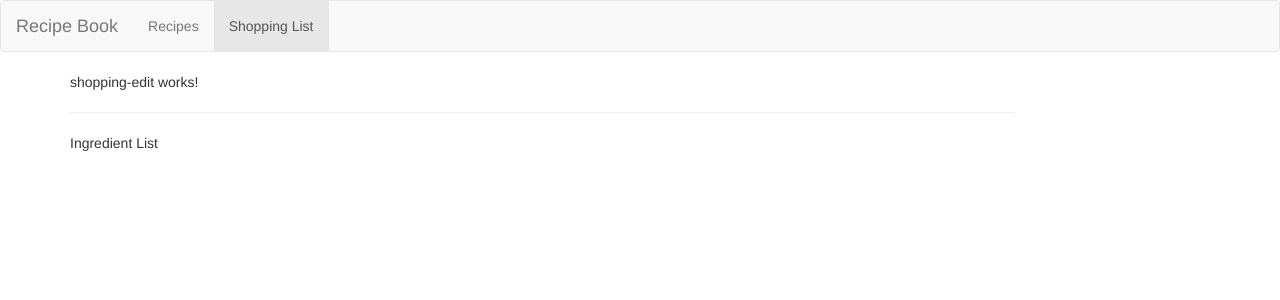
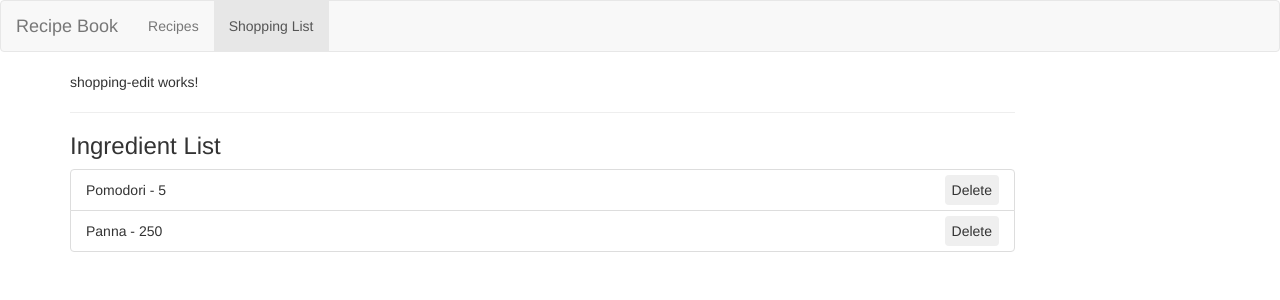
Before and after one commit to ProfOscar/my-recipes-25-26, an Angular app: page / in a window 1280 px wide. Both pictures are taken after a click on the link "Shopping List". Shown: the top 300 px of the page. Built offline with nearby package versions, Linux system fonts and the light colour scheme.

Commit message:
Realizzata lista per shopping list

```diff
--- a/src/app/shopping-list/shopping-list.css
+++ b/src/app/shopping-list/shopping-list.css
@@ -0,0 +1,13 @@
+ul {
+    list-style: none;
+}
+
+li {
+    cursor: pointer;
+}
+
+button {
+    float: right;
+    padding: 4px 6px;
+    margin-top: -5px;
+}
--- a/src/app/shopping-list/shopping-list.html
+++ b/src/app/shopping-list/shopping-list.html
@@ -2,6 +2,16 @@
     <div class="col-xs-10">
         <app-shopping-edit></app-shopping-edit>
         <hr>
-        <p>Ingredient List</p>
+        <h3>Ingredient List</h3>
+        <ul class="list-group">
+            @for (item of ingredients; track $index) {
+            <li class="list-group-item">
+                {{item.name}} - {{item.amount}}
+                <button class="btn btn-secondary">
+                    Delete
+                </button>
+            </li>
+            }
+        </ul>
     </div>
 </div>
--- a/src/app/shopping-list/shopping-list.ts
+++ b/src/app/shopping-list/shopping-list.ts
@@ -1,5 +1,6 @@
 import { Component } from '@angular/core';
 import { ShoppingEdit } from "./shopping-edit/shopping-edit";
+import { IngredientModel } from '../models/ingredient.model';
 
 @Component({
   selector: 'app-shopping-list',
@@ -8,5 +9,8 @@ import { ShoppingEdit } from "./shopping-edit/shopping-edit";
   styleUrl: './shopping-list.css',
 })
 export class ShoppingList {
-
+  ingredients: IngredientModel[] = [
+    new IngredientModel('Pomodori', 5),
+    new IngredientModel('Panna', 250)
+  ]
 }
```
